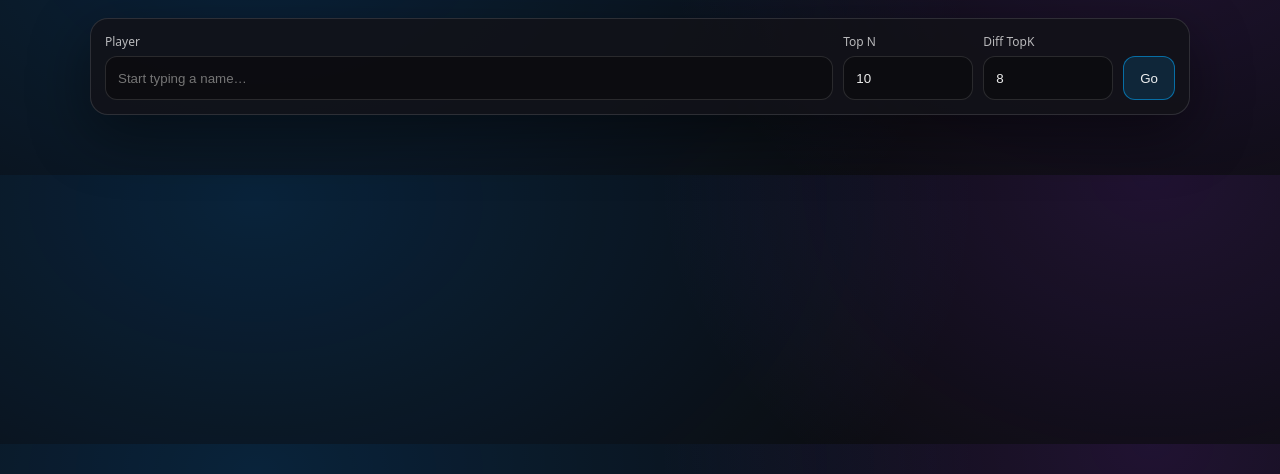
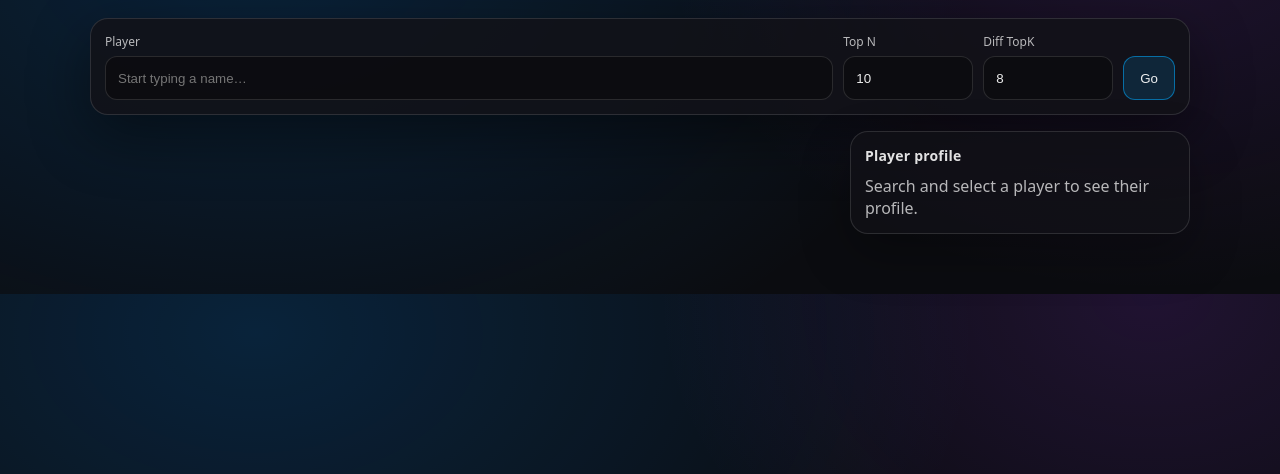
Before and after one commit to BeesBarGirl25/football-analytics-ml, a Flask app: page / in a window 1280 px wide. Shown: the part 94-568 px from the top of the page. Run offline with Flask 3, Linux system fonts and the light colour scheme; some libraries are stand-ins or nearby versions.

Commit message:
changes for artifacts

```diff
--- a/webapp/app.py
+++ b/webapp/app.py
@@ -403,6 +403,193 @@ def traits_bulk():
     finally:
         conn.close()
 
+@app.get("/api/player_profile")
+def player_profile():
+    player_key = (request.args.get("player_key") or "").strip()
+    dataset = (request.args.get("dataset") or "").strip()
+    topk = int(request.args.get("topk", 12))
+    min_std = float(request.args.get("min_std", 1e-6))  # avoid divide-by-zero weirdness
+
+    if not player_key or not dataset:
+        return jsonify({"error": "player_key and dataset are required"}), 400
+
+    conn = get_conn()
+    try:
+        with conn.cursor() as cur:
+            # 1) metadata
+            cur.execute(
+                """
+                SELECT player, player_position, role_id, role_name
+                FROM player
+                WHERE model_version=%s AND player_key=%s AND dataset=%s
+                """,
+                (MODEL_VERSION, player_key, dataset),
+            )
+            meta = cur.fetchone()
+            if not meta:
+                return jsonify({"error": "Player not found"}), 404
+
+            player_name, pos, role_id, role_name = meta
+
+            # 2) feats list (ordered)
+            cur.execute("SELECT feats FROM model_version WHERE model_version=%s", (MODEL_VERSION,))
+            row = cur.fetchone()
+            if not row or row[0] is None:
+                return jsonify({"error": "Model version feats not found"}), 500
+            feat_names = row[0]  # list[str]
+
+            # 3) player's feature vector
+            cur.execute(
+                """
+                SELECT features
+                FROM player_features
+                WHERE model_version=%s AND player_key=%s AND dataset=%s
+                """,
+                (MODEL_VERSION, player_key, dataset),
+            )
+            frow = cur.fetchone()
+            if not frow or frow[0] is None:
+                return jsonify({"error": "Player features not found"}), 404
+
+            feats = list(frow[0])
+            if len(feats) != len(feat_names):
+                return jsonify({"error": "Feature length mismatch"}), 500
+
+            # 4) compute role stats + z-scores in Postgres
+            #    - role_mean/std per feature index, based on all players in that role_id for this model_version
+            #    - then z = (player_val - mean) / std
+            #    NOTE: This assumes `player_features.features` is a Postgres array (float8[]).
+            cur.execute(
+                """
+                WITH role_players AS (
+                    SELECT pf.features
+                    FROM player_features pf
+                    JOIN player p
+                      ON p.model_version = pf.model_version
+                     AND p.player_key   = pf.player_key
+                     AND p.dataset      = pf.dataset
+                    WHERE pf.model_version = %s
+                      AND p.role_id = %s
+                ),
+                role_stats AS (
+                    SELECT
+                        i AS idx,
+                        AVG( (features)[i] ) AS mean,
+                        STDDEV_POP( (features)[i] ) AS std
+                    FROM role_players, generate_subscripts(features, 1) AS i
+                    GROUP BY i
+                )
+                SELECT
+                    s.idx,
+                    s.mean,
+                    s.std
+                FROM role_stats s
+                ORDER BY s.idx
+                """,
+                (MODEL_VERSION, role_id),
+            )
+            stats_rows = cur.fetchall()
+
+            # if role has no stats (shouldn't happen), fallback to global
+            if not stats_rows:
+                cur.execute(
+                    """
+                    WITH all_players AS (
+                        SELECT features
+                        FROM player_features
+                        WHERE model_version = %s
+                    ),
+                    stats AS (
+                        SELECT
+                            i AS idx,
+                            AVG( (features)[i] ) AS mean,
+                            STDDEV_POP( (features)[i] ) AS std
+                        FROM all_players, generate_subscripts(features, 1) AS i
+                        GROUP BY i
+                    )
+                    SELECT idx, mean, std
+                    FROM stats
+                    ORDER BY idx
+                    """,
+                    (MODEL_VERSION,),
+                )
+                stats_rows = cur.fetchall()
+
+            # Build arrays aligned by idx (idx is 1-based in Postgres arrays)
+            # We'll store in dict for safety.
+            stats = {}
+            for idx, mean, std in stats_rows:
+                stats[int(idx)] = (float(mean) if mean is not None else 0.0, float(std) if std is not None else 0.0)
+
+            # 5) score each feature by |z|, but only where std is valid
+            scored = []
+            for i0, (trait, val) in enumerate(zip(feat_names, feats)):
+                idx = i0 + 1  # postgres index
+                mean, std = stats.get(idx, (0.0, 0.0))
+                if std is None or abs(std) < min_std:
+                    continue
+                z = (float(val) - float(mean)) / float(std)
+                scored.append((trait, float(val), float(mean), float(std), float(z)))
+
+            scored.sort(key=lambda x: abs(x[4]), reverse=True)
+            scored = scored[:max(1, topk)]
+
+            # 6) enrich with dictionary in one query
+            traits = [t for (t, *_rest) in scored]
+            dict_map = {}
+            if traits:
+                cur.execute(
+                    """
+                    SELECT trait, display_name, description, category, higher_means
+                    FROM trait_dictionary
+                    WHERE model_version = %s
+                      AND trait = ANY(%s)
+                    """,
+                    (MODEL_VERSION, traits),
+                )
+                for trait, display_name, description, category, higher_means in cur.fetchall():
+                    dict_map[trait] = {
+                        "display_name": display_name,
+                        "description": description,
+                        "category": category,
+                        "higher_means": higher_means,
+                    }
+
+            enriched = []
+            for trait, val, mean, std, z in scored:
+                m = dict_map.get(trait, {})
+                direction = "higher" if z >= 0 else "lower"
+                enriched.append(
+                    {
+                        "trait": trait,
+                        "display_name": m.get("display_name"),
+                        "description": m.get("description"),
+                        "category": m.get("category"),
+                        "higher_means": m.get("higher_means"),
+                        "value": val,
+                        "role_mean": mean,
+                        "role_std": std,
+                        "z": z,
+                        "direction_vs_role": direction,
+                    }
+                )
+
+        return jsonify(
+            {
+                "player_key": player_key,
+                "dataset": dataset,
+                "player": player_name,
+                "player_position": pos,
+                "role_id": int(role_id),
+                "role_name": role_name,
+                "baseline": "role",
+                "top_traits": enriched,
+            }
+        )
+    finally:
+        conn.close()
+
+
 
 if __name__ == "__main__":
     # local dev only
--- a/webapp/static/app.js
+++ b/webapp/static/app.js
@@ -6,6 +6,9 @@ const statusBox = document.getElementById("status");
 const topNInput = document.getElementById("top_n");
 const diffTopKInput = document.getElementById("diff_topk");
 const goBtn = document.getElementById("go");
+
+// ✅ NEW: right-hand profile container from index.html
+const profileBox = document.getElementById("profile");
 
 let selected = null;
 let debounceTimer = null;
@@ -22,6 +25,40 @@ const TRAIT_META = new Map();
  * Fetch trait meta in bulk (fast).
  * Backend: POST /api/traits { traits: ["a","b"] } -> { traits: { "a": {...}, "b": {...} } }
  */
+
+function formatZ(z) {
+  const n = Number(z);
+  if (!Number.isFinite(n)) return "—";
+  const sign = n >= 0 ? "+" : "";
+  return `${sign}${n.toFixed(2)}σ`;
+}
+
+function formatVal(x) {
+  const n = Number(x);
+  if (!Number.isFinite(n)) return "—";
+  return n.toFixed(3);
+}
+
+async function loadAndRenderProfile(player_key, dataset) {
+  if (!profileBox) return;
+
+  profileBox.classList.remove("muted");
+  profileBox.innerHTML = `<div style="opacity:.8">Loading profile…</div>`;
+
+  const prof = await safeJsonFetch(
+    `/api/player_profile?player_key=${encodeURIComponent(player_key)}&dataset=${encodeURIComponent(dataset)}&topk=12`
+  );
+
+  // Ensure trait meta for profile traits too
+  const traitKeys = (prof.top_traits || []).map(t => t.trait);
+  await ensureTraitMeta(traitKeys);
+
+  renderProfileFromProfilePayload(prof);
+
+  // patch tooltips/labels now that TRAIT_META is populated
+  patchRenderedTraitElements();
+}
+
 async function ensureTraitMeta(traits) {
   const missing = [];
   for (const t of traits) {
@@ -92,6 +129,28 @@ function labelForTrait(traitKey) {
   const m = TRAIT_META.get(key);
   if (m && m.display_name) return m.display_name;
   return prettyFeatureName(key);
+}
+
+/**
+ * After bulk fetch, update any currently-rendered trait elements
+ * so tooltips + labels stop saying "Loading…".
+ */
+function patchRenderedTraitElements() {
+  document.querySelectorAll("[data-trait]").forEach((el) => {
+    const key = String(el.dataset.trait || "").trim();
+    if (!key) return;
+
+    // label
+    const label = labelForTrait(key);
+    if (label && el.textContent !== label) el.textContent = label;
+
+    // tooltip
+    const tip = tooltipTextForTrait(key);
+    if (tip) {
+      el.title = tip;
+      el.dataset.tooltipLoaded = "1";
+    }
+  });
 }
 
 /**
@@ -251,6 +310,14 @@ function renderSuggestions(players) {
       clearSuggestions();
       clearStatus();
       showSelected(p);
+
+      // ✅ optional: wipe profile until user hits Go
+      if (profileBox) {
+        profileBox.classList.remove("muted");
+        profileBox.innerHTML = `
+          <div style="opacity:.8">Ready when you are. Hit <b>Go</b> to load this player’s profile + comparisons.</div>
+        `;
+      }
     };
 
     suggestions.appendChild(div);
@@ -258,6 +325,78 @@ function renderSuggestions(players) {
 
   openSuggestions();
 }
+
+/**
+ * ✅ NEW: render right-hand player profile panel
+ * We use payload.source, and (optionally) the first neighbour to show a quick "style snapshot".
+ */
+function renderProfileFromProfilePayload(prof) {
+  if (!profileBox) return;
+
+  const top = prof?.top_traits || [];
+  const baseline = prof?.baseline === "role" ? "role peers" : "dataset";
+
+  const listHtml = top.length
+    ? top.map(t => {
+        const key = t.trait;
+        const label = labelForTrait(key);
+        const z = Number(t.z);
+        const zCls = z >= 0 ? "z-pos" : "z-neg";
+        const dir = t.direction_vs_role || (z >= 0 ? "higher" : "lower");
+
+        // tooltip uses our glossary text if available
+        const tip = tooltipTextForTrait(key) || "Loading…";
+
+        return `
+          <div class="profile-item">
+            <div>
+              <div class="trait" data-trait="${escapeHtml(key)}" title="${escapeHtml(tip)}">
+                ${escapeHtml(label)}
+              </div>
+              <div class="profile-val" style="margin-top:4px;">
+                ${escapeHtml(dir)} vs ${escapeHtml(baseline)}
+              </div>
+            </div>
+            <div class="rhs">
+              <div class="profile-z ${zCls}">${escapeHtml(formatZ(z))}</div>
+              <div class="profile-val">val: ${escapeHtml(formatVal(t.value))}</div>
+            </div>
+          </div>
+        `;
+      }).join("")
+    : `<div class="profile-note">No profile traits returned.</div>`;
+
+  profileBox.classList.remove("muted");
+  profileBox.innerHTML = `
+    <div class="profile-header">
+      <div class="profile-name">${escapeHtml(prof.player || "—")}</div>
+      <div class="profile-sub">${escapeHtml(prof.dataset || "—")} · ${escapeHtml(prof.player_position || "—")}</div>
+      <div class="profile-role"><b>Role:</b> ${escapeHtml(prof.role_name || "—")}</div>
+    </div>
+
+    <div class="profile-section-title">Top traits (vs role)</div>
+    <div class="profile-note">
+      These are the traits where this player differs most from their <b>${escapeHtml(baseline)}</b>.
+    </div>
+
+    <div class="profile-list">
+      ${listHtml}
+    </div>
+  `;
+}
+
+function renderProfile(payload) {
+  // keep this as a lightweight wrapper so existing call sites don’t explode
+  const src = payload?.source;
+  if (!src || !profileBox) return;
+
+  // We now render via the proper endpoint
+  loadAndRenderProfile(src.player_key, src.dataset).catch(err => {
+    profileBox.classList.add("muted");
+    profileBox.textContent = `Could not load profile: ${err.message}`;
+  });
+}
+
 
 function renderResults(payload) {
   const recs = payload.results || [];
@@ -379,6 +518,10 @@ search.addEventListener("input", () => {
   if (selected && search.value.trim() !== selected.player) {
     selected = null;
     clearSelected();
+    if (profileBox) {
+      profileBox.classList.add("muted");
+      profileBox.textContent = "Search and select a player to see their profile.";
+    }
   }
 });
 
@@ -440,7 +583,14 @@ goBtn.addEventListener("click", async () => {
     });
     await ensureTraitMeta([...featSet]);
 
+    // ✅ NEW: render profile (uses trait labels too)
+    renderProfile(payload);
+
     renderResults(payload);
+
+    // ✅ NEW: now we have meta, patch labels + titles that were rendered as Loading…
+    patchRenderedTraitElements();
+
     showStatus(`Found ${payload.results?.length || 0} similar players.`);
   } catch (err) {
     showStatus(err.message, true);
--- a/webapp/static/styles.css
+++ b/webapp/static/styles.css
@@ -271,6 +271,132 @@ summary::-webkit-details-marker{ display: none; }
   border: 1px solid rgba(255,255,255,0.08);
   background: rgba(255,255,255,0.04);
 }
+/* ============ Two-column layout (results + sidebar) ============ */
+.results-layout{
+  margin-top: 16px;
+  display: grid;
+  grid-template-columns: 1fr 340px;
+  gap: 14px;
+  align-items: start;
+}
+
+/* keep your existing .results-wrap margin-top:16px; but now it's inside the grid */
+.results-layout .results-wrap{
+  margin-top: 0;
+}
+
+/* Sidebar */
+.sidebar{
+  position: relative;
+}
+
+.sidebar-card{
+  background: rgba(18, 18, 24, 0.70);
+  border: 1px solid var(--border);
+  border-radius: 18px;
+  padding: 14px;
+  box-shadow: 0 20px 50px rgba(0,0,0,0.28);
+  position: sticky;
+  top: 18px;
+}
+
+.sidebar-title{
+  margin: 0 0 10px;
+  font-size: 14px;
+  letter-spacing: 0.2px;
+  color: rgba(255,255,255,0.88);
+}
+
+.profile.muted{
+  color: var(--muted);
+}
+
+/* profile bits */
+.profile-header{
+  display: flex;
+  flex-direction: column;
+  gap: 4px;
+  padding-bottom: 10px;
+  border-bottom: 1px solid rgba(255,255,255,0.10);
+  margin-bottom: 10px;
+}
+
+.profile-name{
+  font-weight: 850;
+  font-size: 16px;
+}
+
+.profile-sub{
+  color: var(--muted);
+  font-size: 12px;
+}
+
+.profile-role{
+  margin-top: 6px;
+  font-size: 12px;
+  color: rgba(255,255,255,0.82);
+}
+
+.profile-section-title{
+  font-weight: 750;
+  margin: 10px 0 6px;
+  font-size: 12px;
+  color: rgba(255,255,255,0.90);
+}
+
+.profile-note{
+  color: var(--muted);
+  font-size: 12px;
+  margin-bottom: 8px;
+}
+
+/* trait rows inside profile */
+.profile-list{
+  display: grid;
+  gap: 8px;
+  margin-top: 8px;
+}
+
+.profile-item{
+  display: grid;
+  grid-template-columns: 1fr auto;
+  gap: 10px;
+  padding: 8px 10px;
+  border-radius: 12px;
+  border: 1px solid rgba(255,255,255,0.08);
+  background: rgba(255,255,255,0.04);
+}
+
+.profile-item .rhs{
+  text-align: right;
+  display: flex;
+  flex-direction: column;
+  gap: 2px;
+}
+
+.profile-z{
+  font-weight: 750;
+  font-size: 12px;
+}
+
+.profile-val{
+  font-size: 11px;
+  color: var(--muted);
+}
+
+.z-pos{ color: rgba(120, 255, 160, 0.95); }
+.z-neg{ color: rgba(255, 140, 140, 0.95); }
+
+/* Responsive: sidebar drops below */
+@media (max-width: 900px){
+  .results-layout{
+    grid-template-columns: 1fr;
+  }
+  .sidebar-card{
+    position: static;
+  }
+}
+
 
 .delta-pos{ color: rgba(120, 255, 160, 0.95); }
 .delta-neg{ color: rgba(255, 140, 140, 0.95); }
--- a/webapp/templates/index.html
+++ b/webapp/templates/index.html
@@ -48,8 +48,19 @@
       <div id="status" class="status hidden"></div>
     </section>
 
-    <section class="results-wrap">
-      <div id="results"></div>
+    <section class="results-layout">
+      <div class="results-wrap">
+        <div id="results"></div>
+      </div>
+
+      <aside class="sidebar">
+        <div class="sidebar-card">
+          <h2 class="sidebar-title">Player profile</h2>
+          <div id="profile" class="profile muted">
+            Search and select a player to see their profile.
+          </div>
+        </div>
+      </aside>
     </section>
   </div>
 
```
